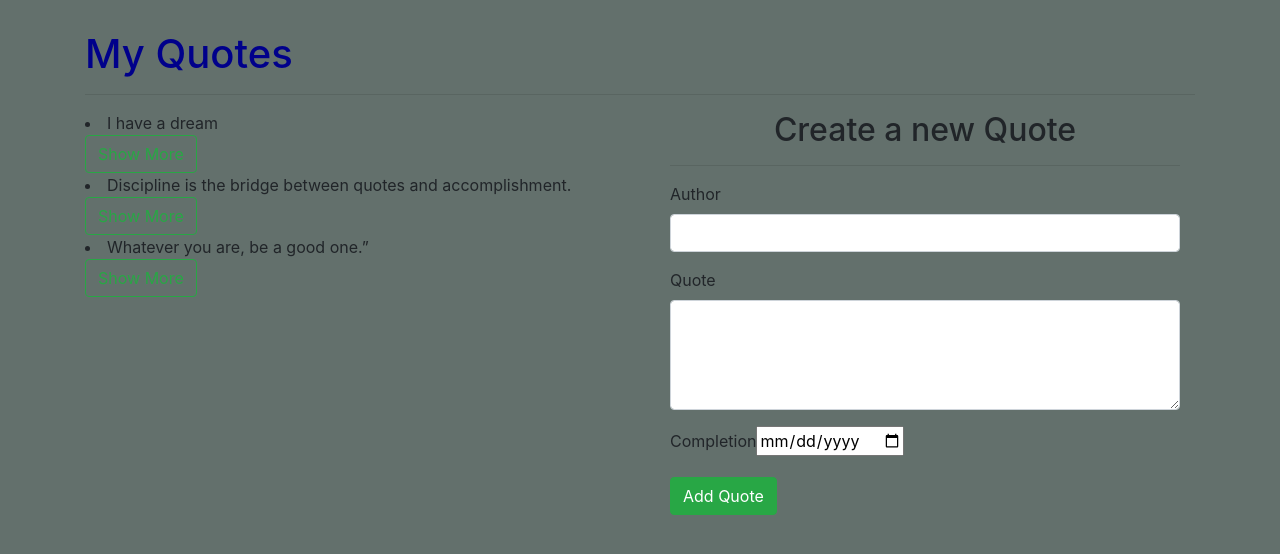
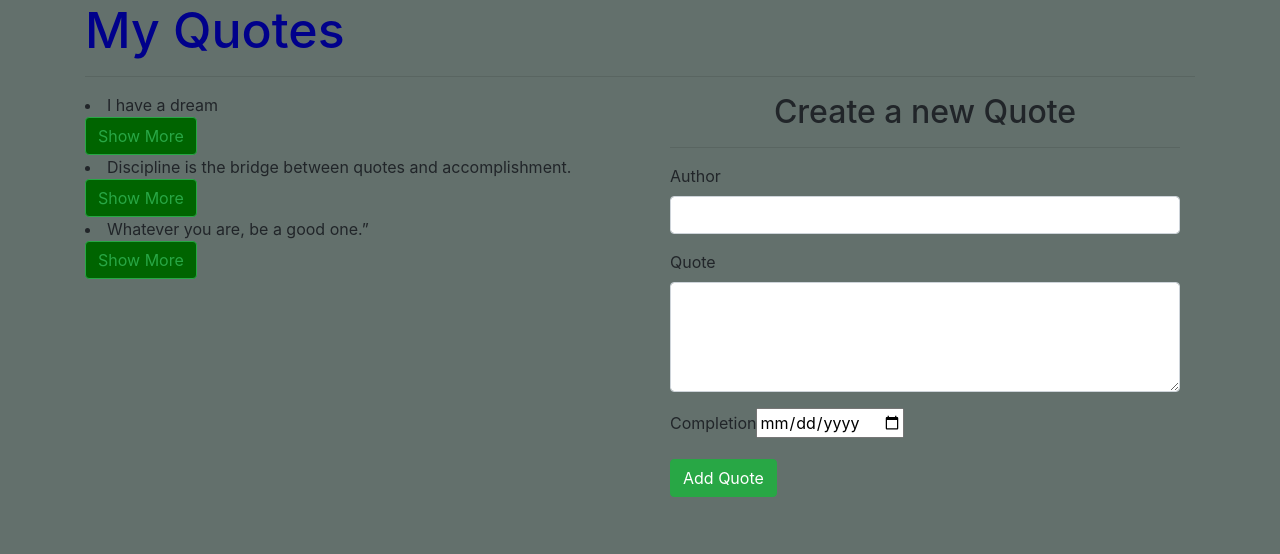
Before and after one commit to Aimee-pacy/Quote-Project, an Angular app: page / in a window 1280 px wide. Shown: the top 554 px of the page. Built offline with nearby package versions, Linux system fonts and the light colour scheme.

Commit message:
modified some styling

```diff
--- a/src/app/quote/quote.component.css
+++ b/src/app/quote/quote.component.css
@@ -1,5 +1,13 @@
 .quo{
     color:darkblue;
-    font-size: 40px;
+    font-size: 50px;
 
 }
+.btn {
+    background-color: darkgreen;
+
+}
+.btn :hover{
+    background-color: blue;
+
+}
--- a/src/styles.css
+++ b/src/styles.css
@@ -3,7 +3,3 @@
 body{
     background-color: rgb(99, 112, 108);
 }
-h1{
-    padding-top: 30px;
-    font-size: 40px;
-}
```
